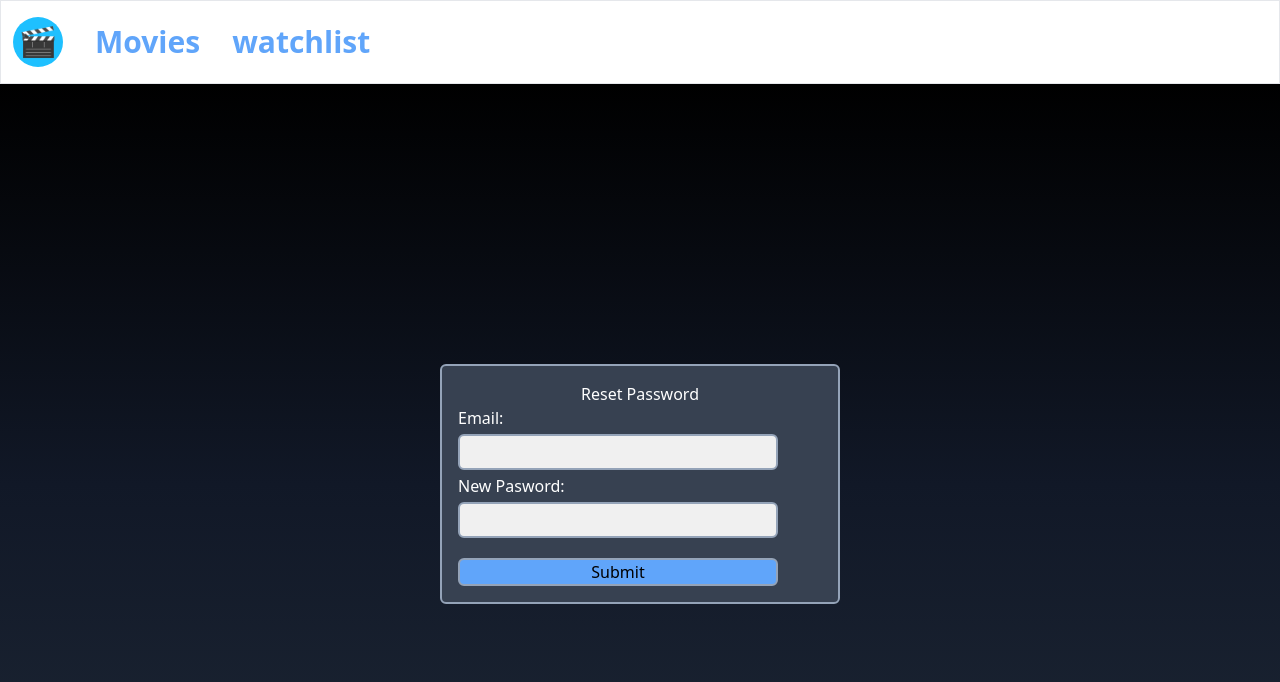
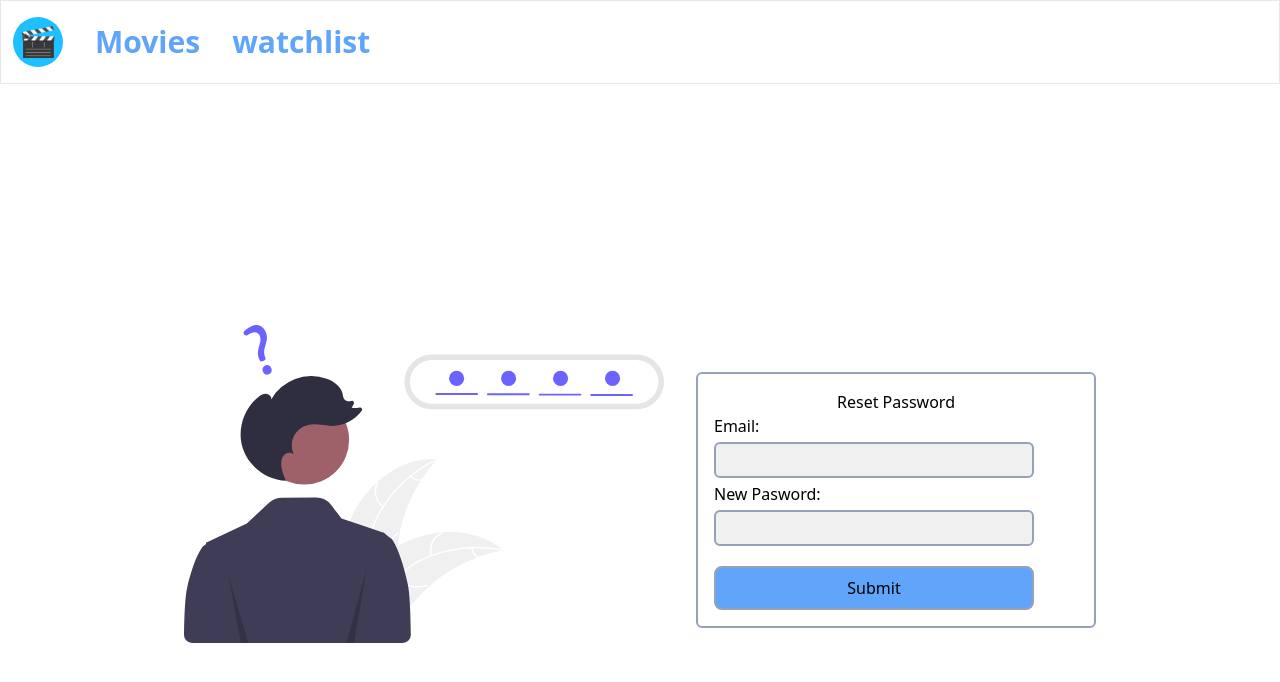
Before and after one commit to Akshay-hub-007/BatmanUniverse-react.js, a React (Vite) app: page /reset in a window 1280 px wide. Shown: the top 682 px of the page. Built offline with nearby package versions, Linux system fonts and the light colour scheme.

Commit message:
updated navlink

```diff
--- a/src/Components/Login.jsx
+++ b/src/Components/Login.jsx
@@ -44,7 +44,7 @@ function Login() {
 
     return (
         <>
-            <div className="w-auto flex flex-row items-center justify-center h-screen space-x-8 ">
+            <div className="w-auto flex flex-col md:flex-row items-center justify-center h-screen md:space-x-8 space-y-8 mt-8 md:mt-0">
                 <div>
                     <img src={image} alt="" className='w-[30rem]' />
                 </div>
--- a/src/Components/ResetPassword.jsx
+++ b/src/Components/ResetPassword.jsx
@@ -1,7 +1,7 @@
 import axios from 'axios'
 import React, { useState } from 'react'
 import { useNavigate } from 'react-router-dom'
-
+import ForgotImage from "../assets/Forgot.svg"
 function ResetPassword() {
     const[email,setEmail]=useState("")
     const [password,setPassword]=useState("")
@@ -28,22 +28,24 @@ const navigate=useNavigate()
     }
     return (
         <>
-        <div className="w-auto flex flex-row items-center justify-center h-screen bg-gradient-to-b from-black via-gray-900 to-gray-800">
-
-        <div className='w-[25rem] h-auto p-4 border-2 border-slate-400 rounded-md  bg-gray-700 '>
-            <h1 className='text-center  font-medium text-white'>Reset Password</h1>
+            <div className="w-auto flex flex-col md:flex-row items-center justify-center h-screen md:space-x-8 space-y-8 mt-8 md:mt-0">
+            <div>
+            <img src={ForgotImage} alt="" className='w-[30rem]' />
+        </div>
+        <div className='w-[25rem] h-auto p-4 border-2 border-slate-400 rounded-md '>
+            <h1 className='text-center  font-medium  font-bold'>Reset Password</h1>
             <form action=""
             onSubmit={handleRequest}
              >
                 <div className='flex flex-col gap-1'>
-                    <label htmlFor="email" className='text-white'>Email:</label>
+                    <label htmlFor="email" className=''>Email:</label>
                     <input
                         type="text"
                         id="email"
                         className="p-1 w-[20rem] border-2 border-slate-400 bg-[#F0F0F0]   rounded-md focus:outline-none"
                         onChange={handleEmail}
                     />
-                   <label htmlFor="password" className='text-white'>New Pasword:</label>
+                   <label htmlFor="password" className=''>New Pasword:</label>
                     <input
                         type="password"
                         id="password"
@@ -51,7 +53,7 @@ const navigate=useNavigate()
                         onChange={handlePassword}
                     />
                     <div className='flex flex-col'>
-                    <input className=" w-[20rem] border-2 mt-4 bg-blue-400 border-slate-400 rounded-md focus:outline-none"
+                    <input className=" w-[20rem] border-2 mt-4 p-2 bg-blue-400 border-slate-400 rounded-lg focus:outline-none"
                         type="submit"  />
 
                     </div>
--- a/src/Components/SignUp.jsx
+++ b/src/Components/SignUp.jsx
@@ -1,6 +1,6 @@
 import axios from 'axios'
 import React, { useState } from 'react'
-import { useNavigate } from 'react-router-dom'
+import { NavLink, useNavigate } from 'react-router-dom'
 import image from "../assets/Image1.svg"
 
 function SignUp() {
@@ -65,7 +65,7 @@ function SignUp() {
 
           </form>
           <div className='mt-2 text-center'>
-             <a href="https://movieapp-api-akshay.vercel.app/login"><span className="text-blue-500">already have an account</span></a>
+             <NavLink href="https://movieapp-api-akshay.vercel.app/login"><span className="text-blue-500">already have an account</span></NavLink>
           </div>
         </div>
       </div>
```
Also changed, not shown: src/assets/Forgot.svg (added).
